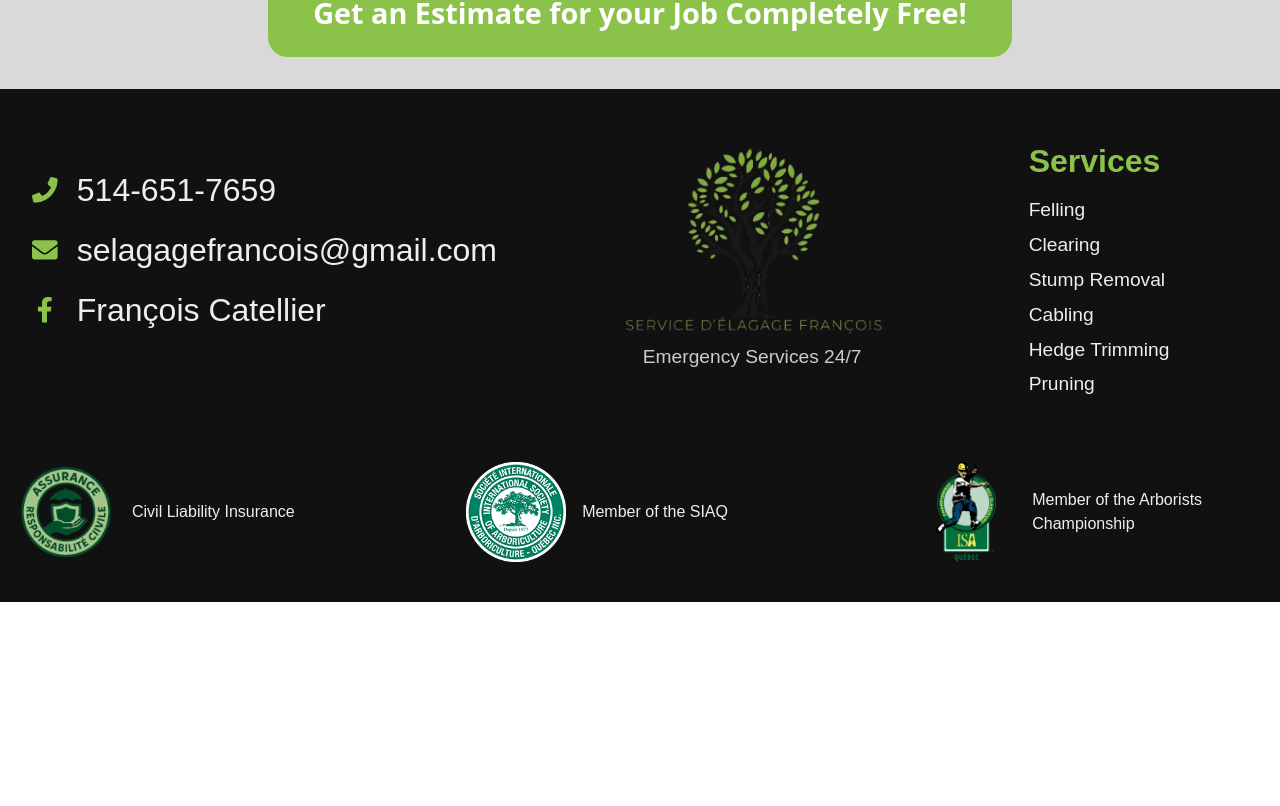
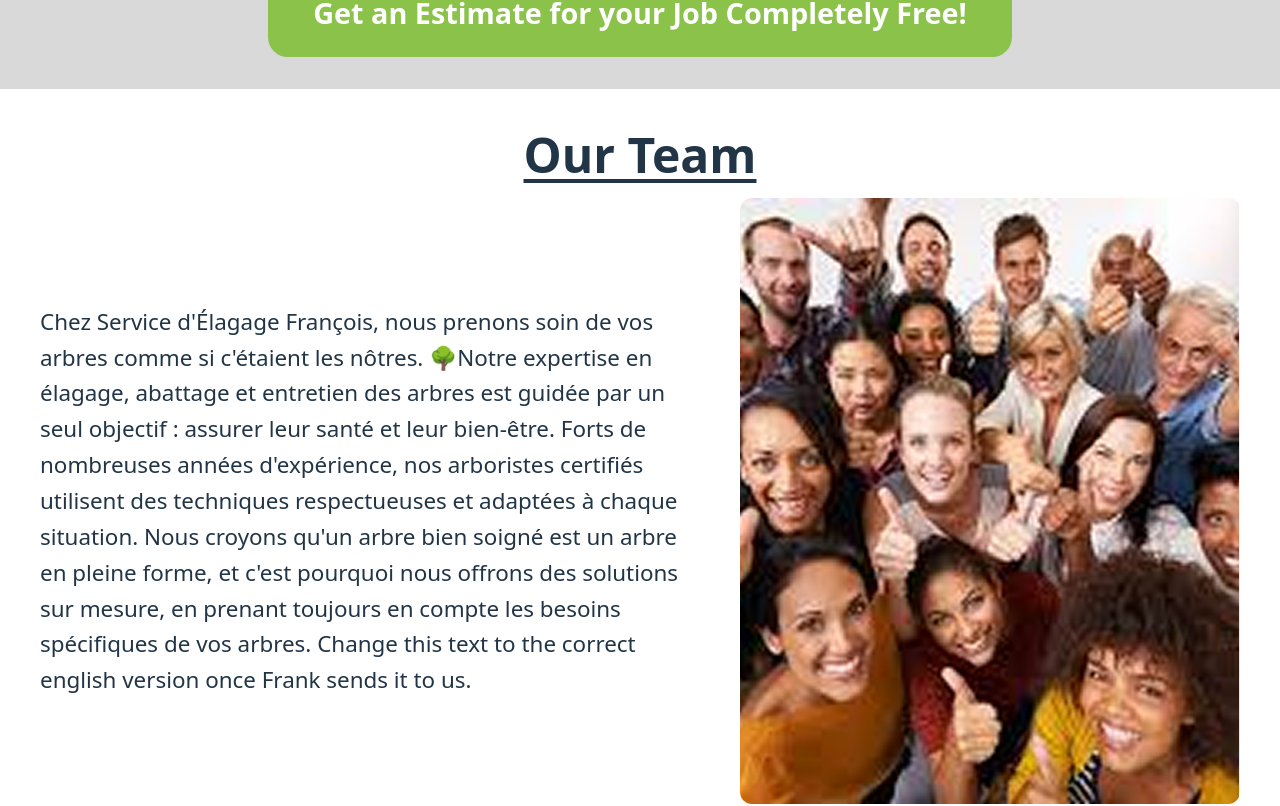
Before and after one commit to Cristiano-Fazi/Frank-Website, a React (Vite) app in the folder frank-website/: page /about in a window 1280 px wide. Shown: the part 3300-4106 px from the top of the page. Before the commit the page ends 3902 px from the top, so only its background shows below. Built offline with nearby package versions, Linux system fonts and the light colour scheme.

Commit message:
Our Team

```diff
--- /dev/null
+++ b/frank-website/src/components/Team/team.jsx
@@ -0,0 +1,24 @@
+import styles from './team.module.css';
+import { useTranslation } from 'react-i18next';
+import teamPic from '../../assets/teamPic.png'
+
+export default function OurTeam(){
+    const { t, i18n } = useTranslation();
+    return(
+        <div className={styles.teamContainer}>
+            <h1 className={styles.teamTitle}>{t("team.title")}</h1>
+
+            <div className={styles.teamDescription}>
+                 <p className={styles.teamText}>Chez Service d'Élagage François, nous prenons soin de vos arbres comme si c'étaient les nôtres. 🌳Notre expertise en élagage, abattage et entretien
+                             des arbres est guidée par un seul objectif : assurer leur santé et leur bien-être. Forts de nombreuses années d'expérience, nos arboristes certifiés utilisent des techniques
+                             respectueuses et adaptées à chaque situation. Nous croyons qu'un arbre bien soigné est un arbre en pleine forme, et c'est pourquoi nous offrons des solutions sur mesure, en prenant
+                             toujours en compte les besoins spécifiques de vos arbres. Change this text to the correct english version once Frank sends it to us.</p>
+
+                            <img src={teamPic} alt="team picture" className={styles.team_Pic} />
+
+
+            </div>
+
+        </div>
+    )
+}
--- /dev/null
+++ b/frank-website/src/components/Team/team.module.css
@@ -0,0 +1,57 @@
+.teamContainer {
+  display: flex;
+  flex-direction: column;
+  align-items: center;
+  text-align: center;
+  margin: 2rem auto;
+  max-width: 1200px;
+  padding: 0 1.5rem;
+}
+
+.teamTitle {
+  font-size: clamp(2rem, 5vw, 3rem);
+  margin-bottom: 1rem;
+  margin-top: 0.5rem;
+  font-weight: bold;
+  text-align: center;
+  text-decoration: underline;
+  text-underline-offset: 6px;
+}
+
+.teamDescription {
+  display: flex;
+  flex-direction: column; /* default for mobile */
+  align-items: center;
+  gap: 2rem;
+  width: 100%;
+}
+
+.teamText {
+
+  flex: 1;
+  font-size: clamp(1rem, 2vw, 1.4rem);
+  line-height: 1.6;
+  text-align: left;
+}
+
+.team_Pic {
+  flex: 1;
+  max-width: 500px;
+  width: 100%;
+  height: auto;
+  border-radius: 12px;
+  object-fit: cover;
+}
+
+/* Desktop layout */
+@media screen and (min-width: 768px) {
+  .teamDescription {
+    flex-direction: row;   /* text left, image right */
+    align-items: center;   /* vertically center */
+    text-align: left;
+  }
+
+  .teamText {
+    text-align: left;
+  }
+}
--- a/frank-website/src/locales/en.json
+++ b/frank-website/src/locales/en.json
@@ -88,5 +88,8 @@
       "name": "Tristan Seguin",
       "description": "François carried out the work really well and what's more, he took the time to come to our home in St-Donat Laurentide. I highly recommend!"
     }
+  },
+  "team":{
+    "title": "Our Team"
   }
 }
--- a/frank-website/src/locales/fr.json
+++ b/frank-website/src/locales/fr.json
@@ -87,5 +87,8 @@
       "name": "Tristan Seguin",
       "description": "François a effectué le travail de manière remarquable et en plus, il a pris le temps de venir jusqu’à notre domicile à St-Donat Laurentides. Je recommande fortement !"
     }
+  },
+  "team":{
+    "title": "Notre Équipe"
   }
 }
--- a/frank-website/src/pages/about/aboutUs.jsx
+++ b/frank-website/src/pages/about/aboutUs.jsx
@@ -3,6 +3,7 @@ import HomeDes from '../../components/HomeDescription/HomeDes.jsx'
 import Services from '../../components/HomeServices/services.jsx'
 import Carousel from '../../components/PictureCarousel/carousel.jsx'
 import ReviewCarousel from '../../components/Reviews/reviews.jsx'
+import OurTeam from '../../components/Team/team.jsx'
 
 export default function About(){
     return(
@@ -12,6 +13,7 @@ export default function About(){
             <ReviewCarousel/>
             <Carousel/>
             <Services/>
+            <OurTeam/>
 
         </div>
     )
```
Also changed, not shown: frank-website/src/assets/teamPic.png (added).
